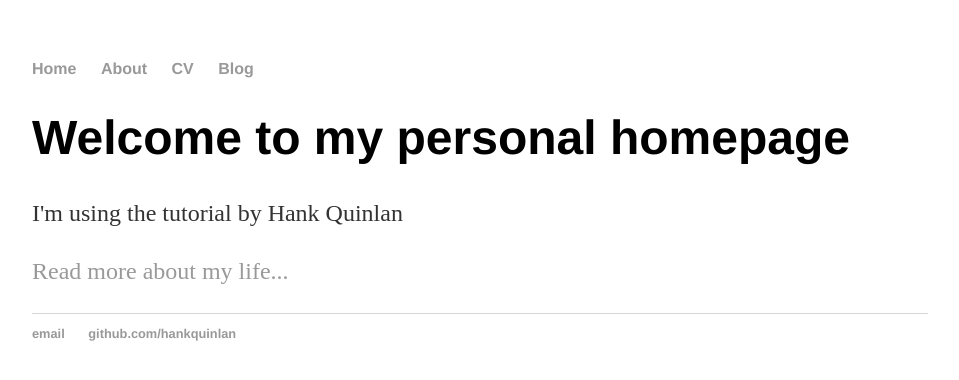
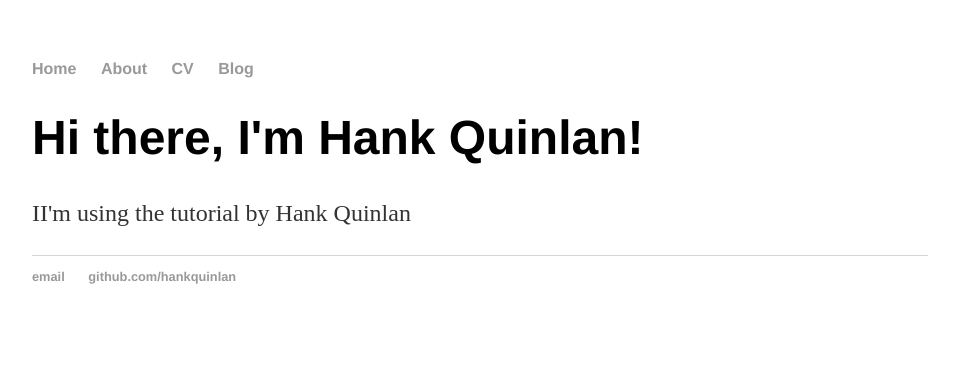
Before and after one commit to ehs73/ehs73.github.io, a Jekyll site: the page built from index.html, in a window 1280 px wide. Shown: the top 380 px of the page, without its empty margins (160-1119 px from the left). Built offline with Jekyll 4.4.1, drawn with Linux system fonts in a browser that asks for light colours.

Commit message:
Update index.html

```diff
--- a/index.html
+++ b/index.html
@@ -1,31 +1,8 @@
-<!DOCTYPE html>
-<html>
-	<head>
-		<title>Eva H. Smith</title>
-				<!-- link to main stylesheet -->
-		<link rel="stylesheet" type="text/css" href="/css/main.css">
-	</head>
-	<body>
-		<nav>
-    		<ul>
-        		<li><a href="/">Home</a></li>
-	        	<li><a href="/about">About</a></li>
-        		<li><a href="/cv">CV</a></li>
-        		<li><a href="/blog">Blog</a></li>
-    		</ul>
-		</nav>
-		<div class="container">
-    		<div class="blurb">
-        		<h1>Welcome to my personal homepage</h1>
-				<p>I'm using the tutorial by Hank Quinlan</p>
-				<p><a href="/about">Read more about my life...</a></p>
-    		</div><!-- /.blurb -->
-		</div><!-- /.container -->
-		<footer>
-    		<ul>
-        		<li><a href="mailto:ehs73@cornell.edu.com">email</a></li>
-        		<li><a href="https://github.com/hankquinlan">github.com/hankquinlan</a></li>
-			</ul>
-		</footer>
-	</body>
-</html>
+---
+layout: default
+title: Eva H. Smith
+---
+<div class="blurb">
+	<h1>Hi there, I'm Hank Quinlan!</h1>
+	<p>II'm using the tutorial by Hank Quinlan</a></p>
+</div><!-- /.blurb -->
```
